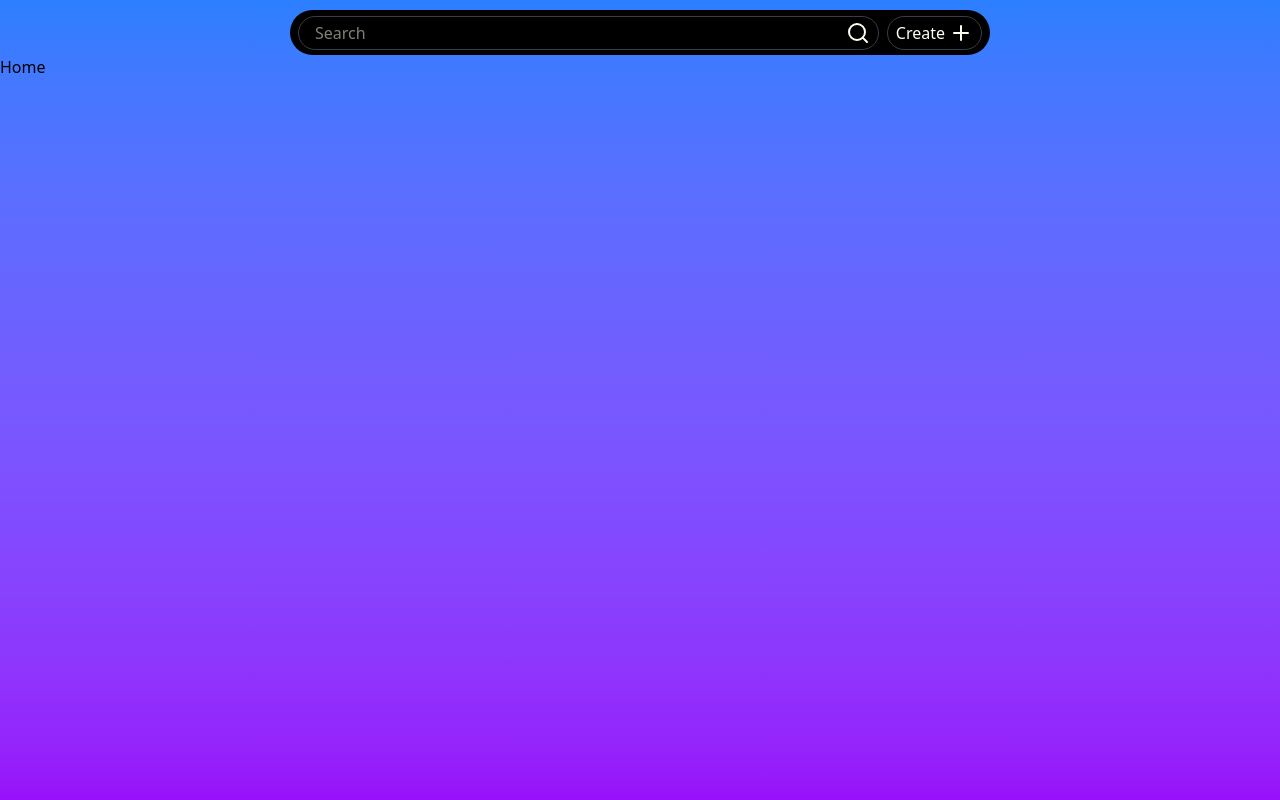
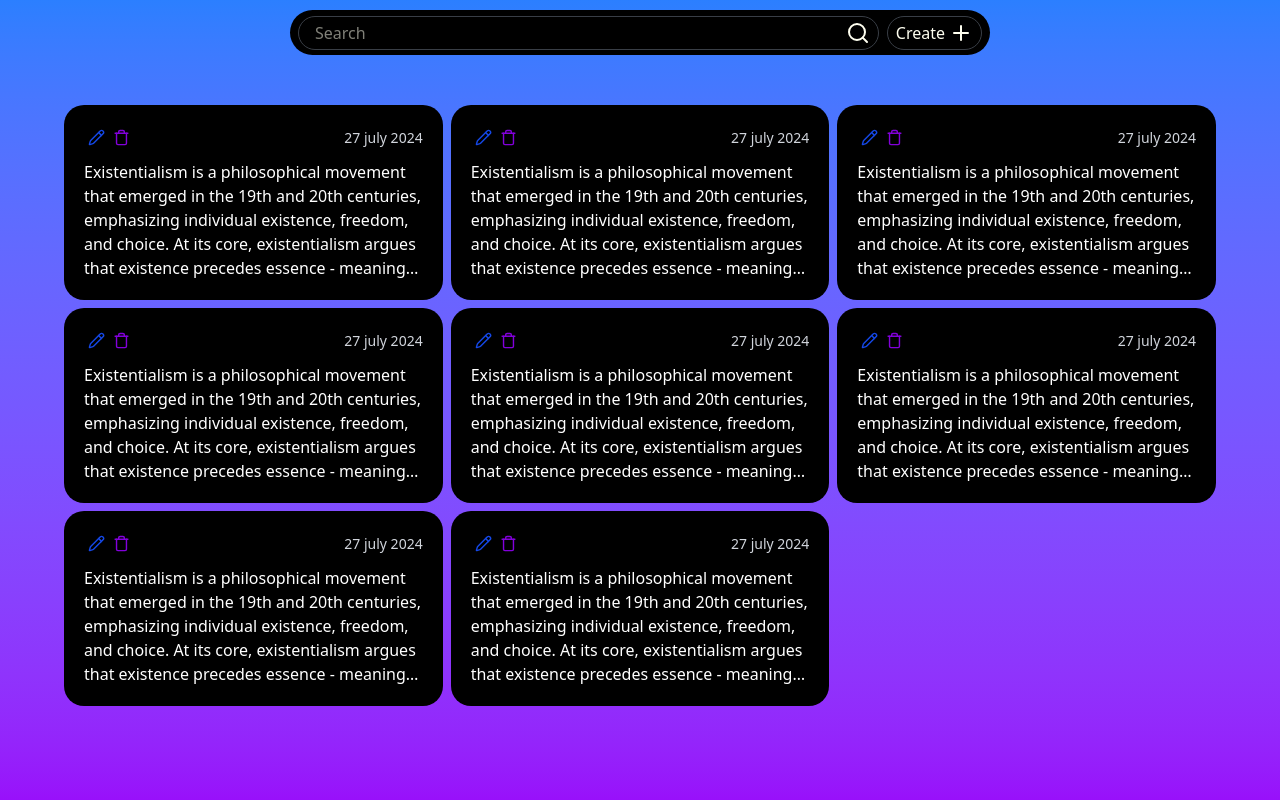
Before and after one commit to zoirovdev/Moment, a React (Vite) app: page / in a window 1280 px wide. Built offline with nearby package versions, Linux system fonts and the light colour scheme.

Commit message:
Update Home.jsx ui

```diff
--- a/src/App.jsx
+++ b/src/App.jsx
@@ -7,7 +7,7 @@ import Navbar from "./components/Navbar.jsx"
 
 function App() {
   return (
-    <div className="h-screen bg-gradient-to-b from-blue-500 to-purple-600">
+    <div className="min-h-screen bg-gradient-to-b from-blue-500 to-purple-600">
       <Navbar />
       <Routes>
 	<Route path="/" element={<Home/>}/>
--- a/src/pages/Home.jsx
+++ b/src/pages/Home.jsx
@@ -1,9 +1,70 @@
-
-
+import { useState } from "react"
+import { Trash, Pencil } from "lucide-react"
 
 
 const Home = () => {
-  return <div className="">Home</div>
+  const [notes, setNotes] = useState([
+    {
+      id: 0,
+      context: "Existentialism is a philosophical movement that emerged in the 19th and 20th centuries, emphasizing individual existence, freedom, and choice. At its core, existentialism argues that existence precedes essence - meaning we exist first, then create our own meaning and purpose through our choices and actions.",
+      createdAt: "27 july 2024"
+    },
+    {
+      id: 1,
+      context: "Existentialism is a philosophical movement that emerged in the 19th and 20th centuries, emphasizing individual existence, freedom, and choice. At its core, existentialism argues that existence precedes essence - meaning we exist first, then create our own meaning and purpose through our choices and actions.",
+      createdAt: "27 july 2024"
+    },
+    {
+      id: 2,
+      context: "Existentialism is a philosophical movement that emerged in the 19th and 20th centuries, emphasizing individual existence, freedom, and choice. At its core, existentialism argues that existence precedes essence - meaning we exist first, then create our own meaning and purpose through our choices and actions.",
+      createdAt: "27 july 2024"
+    },
+    {
+      id: 4,
+      context: "Existentialism is a philosophical movement that emerged in the 19th and 20th centuries, emphasizing individual existence, freedom, and choice. At its core, existentialism argues that existence precedes essence - meaning we exist first, then create our own meaning and purpose through our choices and actions.",
+      createdAt: "27 july 2024"
+    },
+    {
+      id: 5,
+      context: "Existentialism is a philosophical movement that emerged in the 19th and 20th centuries, emphasizing individual existence, freedom, and choice. At its core, existentialism argues that existence precedes essence - meaning we exist first, then create our own meaning and purpose through our choices and actions.",
+      createdAt: "27 july 2024"
+    },
+    {
+      id: 6,
+      context: "Existentialism is a philosophical movement that emerged in the 19th and 20th centuries, emphasizing individual existence, freedom, and choice. At its core, existentialism argues that existence precedes essence - meaning we exist first, then create our own meaning and purpose through our choices and actions.",
+      createdAt: "27 july 2024"
+    },
+    {
+      id: 7,
+      context: "Existentialism is a philosophical movement that emerged in the 19th and 20th centuries, emphasizing individual existence, freedom, and choice. At its core, existentialism argues that existence precedes essence - meaning we exist first, then create our own meaning and purpose through our choices and actions.",
+      createdAt: "27 july 2024"
+    },
+    {
+      id: 8,
+      context: "Existentialism is a philosophical movement that emerged in the 19th and 20th centuries, emphasizing individual existence, freedom, and choice. At its core, existentialism argues that existence precedes essence - meaning we exist first, then create our own meaning and purpose through our choices and actions.",
+      createdAt: "27 july 2024"
+    }
+  ])
+
+
+  return (
+    <div className="flex justify-center">
+      <div className="grid grid-cols-3 gap-2 w-[90%] my-[50px]">
+	{notes.length !== 0 && notes.map((note) => (
+          <div key={note.id} className="bg-[#000000] rounded-[20px] p-[20px] space-y-[10px]">
+	    <div className="flex flex-row justify-between items-center">
+	      <div className="flex flex-row">
+                <Pencil className="text-blue-700 w-[25px] h-[25px] p-1 hover:bg-gray-900 rounded-[5px]"/>
+	        <Trash className="text-purple-700 w-[25px] h-[25px] p-1 hover:bg-gray-900 rounded-[5px]"/>
+	      </div>
+	      <p className="text-gray-300 text-sm">{note.createdAt}</p>
+	    </div>
+	    <p className="text-white line-clamp-5">{note.context}</p>
+	  </div>
+	))}
+      </div>
+    </div>
+  )
 }
 
 
```
